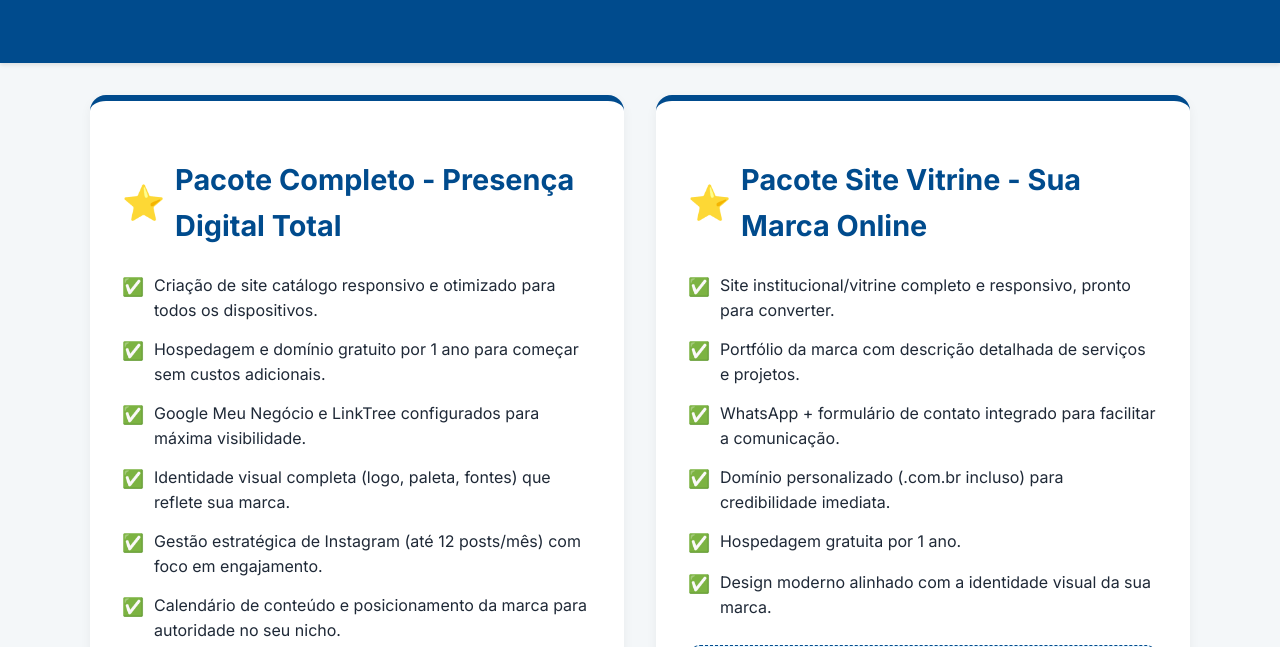
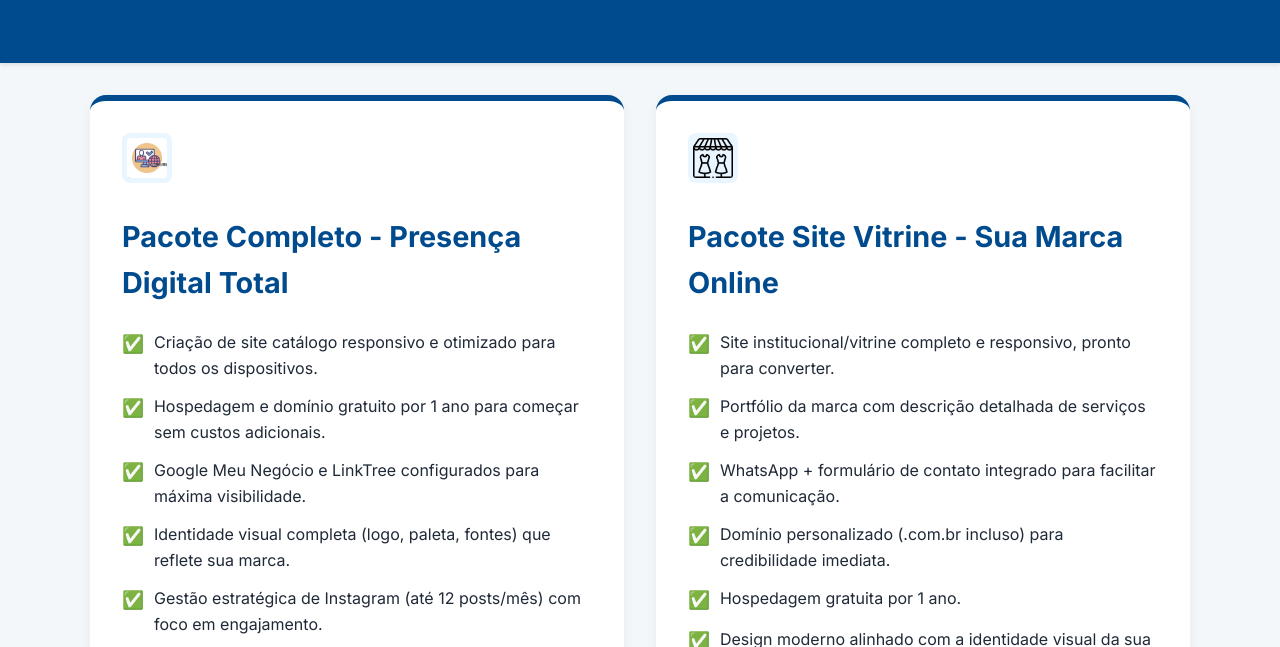
Before and after one commit to Gilb807/proposta-digital-estrategica, a plain HTML site: page index.html in a window 1280 px wide. Shown: the part 151-798 px from the top of the page. Drawn offline with Linux system fonts and the light colour scheme.

Commit message:
feat: Adiciona ícones e refina layout dos cards

```diff
--- a/index.html
+++ b/index.html
@@ -17,7 +17,7 @@
     <div class="cards-grid">
       <!-- Pacote Completo -->
       <div class="card">
-        <h2>Pacote Completo - Presença Digital Total</h2>
+        <img src="assets/pacote_completo.jpg" alt="Ícone de Presença Digital Total" class="card-icon"><h2>Pacote Completo - Presença Digital Total</h2>
         <ul>
           <li>Criação de site catálogo responsivo e otimizado para todos os dispositivos.</li>
           <li>Hospedagem e domínio gratuito por 1 ano para começar sem custos adicionais.</li>
@@ -36,7 +36,7 @@
 
       <!-- Pacote Site Vitrine -->
       <div class="card">
-        <h2>Pacote Site Vitrine - Sua Marca Online</h2>
+        <img src="assets/site_vitrine.png" alt="Ícone de Site Vitrine" class="card-icon"><h2>Pacote Site Vitrine - Sua Marca Online</h2>
         <ul>
           <li>Site institucional/vitrine completo e responsivo, pronto para converter.</li>
           <li>Portfólio da marca com descrição detalhada de serviços e projetos.</li>
--- a/style.css
+++ b/style.css
@@ -70,12 +70,21 @@ header p {
     font-size: 1.8rem;
     display: flex;
     align-items: center;
+    gap: 10px; /* Espaçamento entre o ícone e o texto */
+}
+
+.card-icon {
+    width: 40px;
+    height: 40px;
+    object-fit: contain;
+    border-radius: 8px;
+    padding: 5px;
+    background-color: #eaf6ff; /* Fundo suave para o ícone */
 }
 
 .card h2::before {
-    content: "⭐";
-    margin-right: 10px;
-    font-size: 1.2em;
+    /* Removido o ícone de estrela, pois agora usamos a imagem */
+    content: none;
 }
 
 .card ul {
```
Also changed, not shown: assets/pacote_completo.jpg (added), assets/site_vitrine.png (added).
